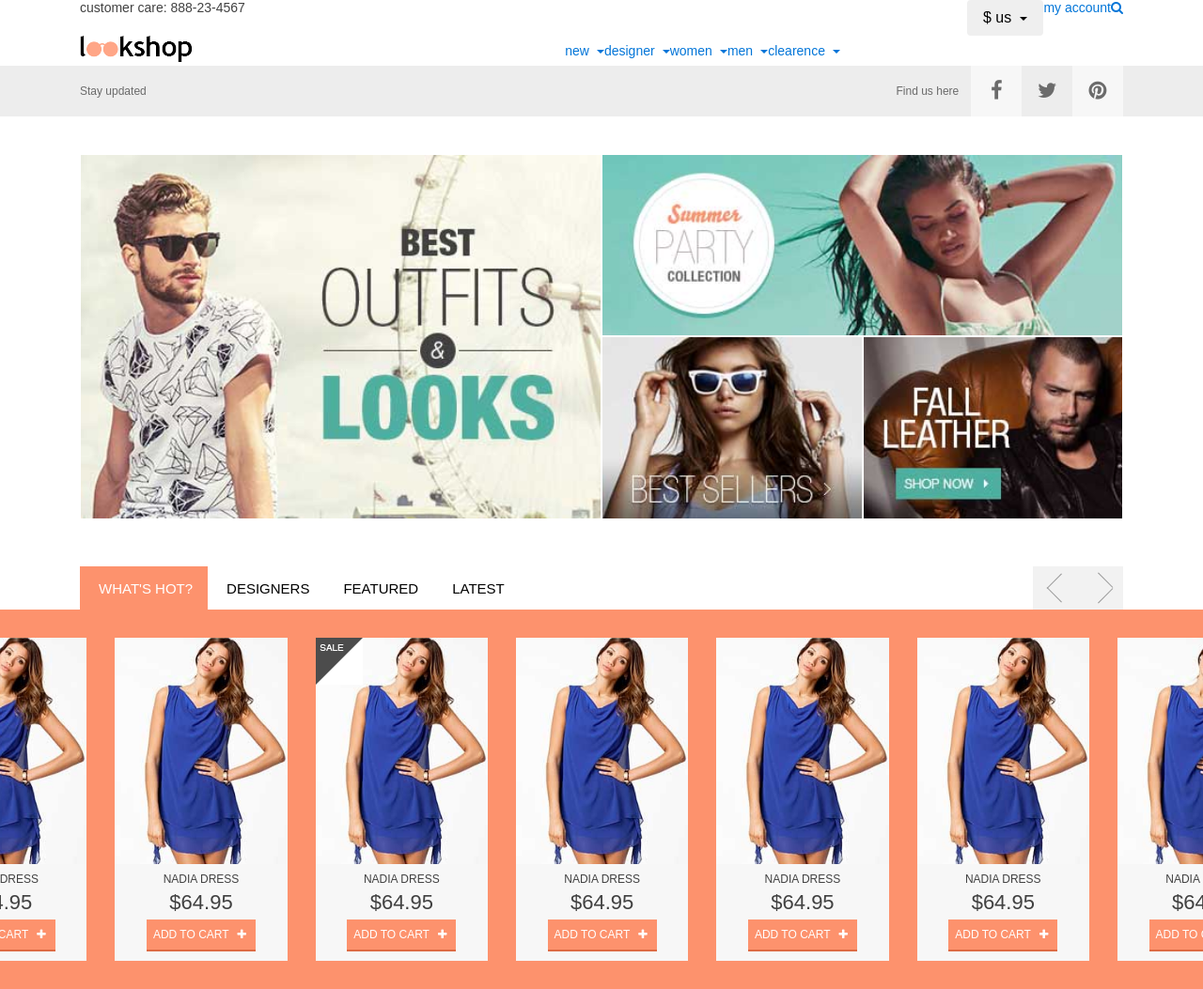
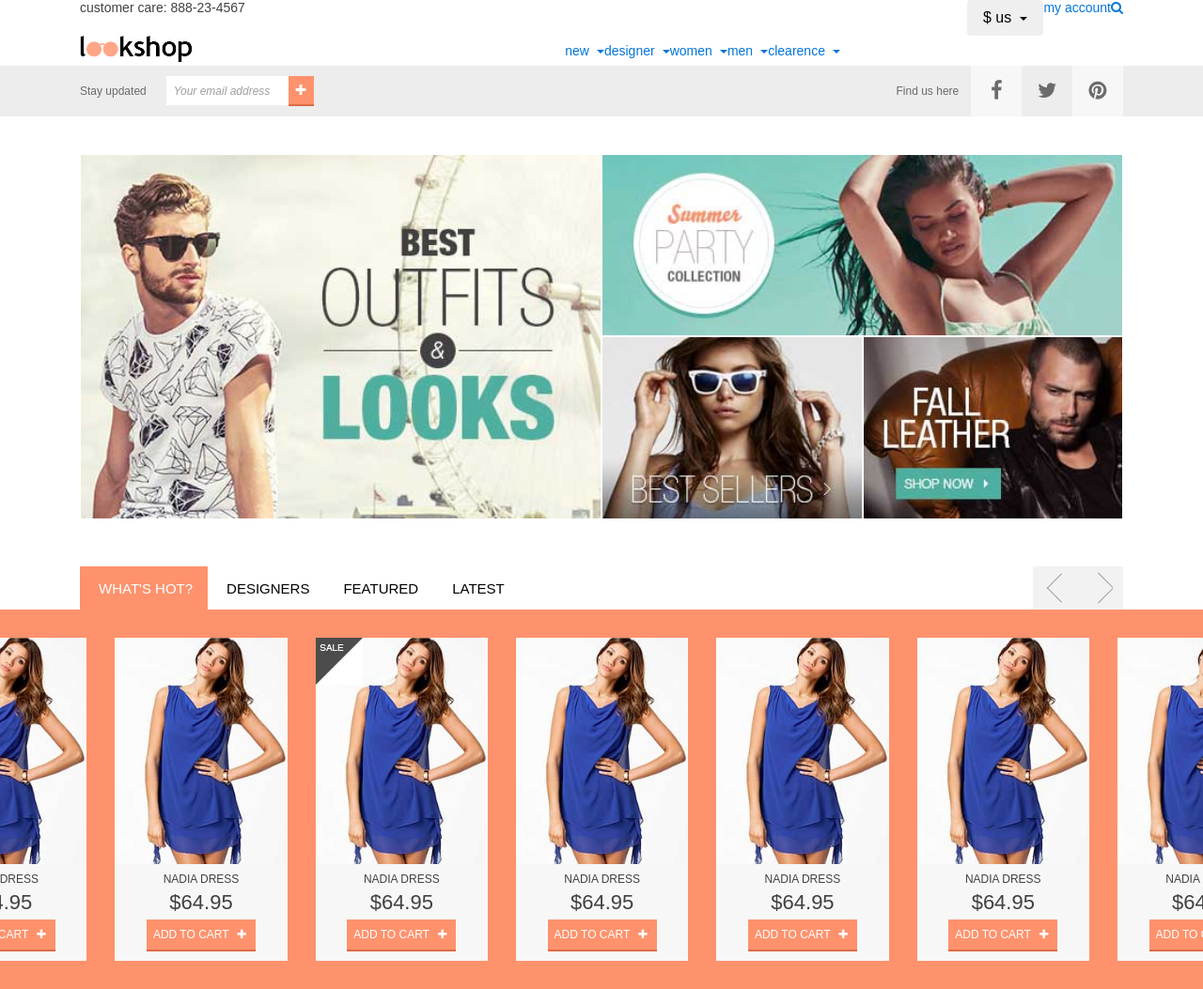
Before and after one commit to tirr0re/smile, a website: page app/index.html in a window 1280 px wide. Shown: the top 1053 px of the page at 94% size. Drawn offline with Linux system fonts and the light colour scheme.

Commit message:
add send email form

```diff
--- a/app/index.html
+++ b/app/index.html
@@ -95,7 +95,11 @@
       <div class="container">
         <div class="row">
           <div class="col-6">
-            <span class="span-for">Stay updated</span>
+            <form action="#" method="post" class="stay-updated">
+              <span class="span-for">Stay updated</span>
+              <input type="email" name="email" placeholder="Your email address">
+              <button type="submit" class="btn-coral"><i class="fa fa-plus" aria-hidden="true"></i></button>
+            </form>
           </div><!-- end col -->
 
           <div class="col-6 right-side">
--- a/app/js/scripts.js
+++ b/app/js/scripts.js
@@ -1,5 +1,5 @@
 $(document).ready(function(){
-    $(".products-slider").owlCarousel({
+   var owl =  $(".products-slider").owlCarousel({
         center: true,
         loop: true,
         responsiveClass:true,
@@ -46,15 +46,17 @@ $(document).ready(function(){
             }
         }
     });
+
+    document.getElementById('next-slide').addEventListener('click', function(){
+        owl.trigger('next.owl.carousel');
+    });
+
+    document.getElementById('prev-slide').addEventListener('click', function(){
+        owl.trigger('prev.owl.carousel');
+    });
+
 });
 
-document.getElementById('next-slide').addEventListener('click', function(){
-    $('.products-slider').trigger('next.owl.carousel');
-});
-
-document.getElementById('prev-slide').addEventListener('click', function(){
-    $('.products-slider').trigger('prev.owl.carousel');
-});
 
 function openSlider(evt, sliderName) {
     var i, tabcontent, tablinks;
--- a/app/less/style.less
+++ b/app/less/style.less
@@ -37,6 +37,36 @@ ul {
   .span-for {
     color: #6b6b6b;
     line-height: 54px;
+  }
+}
+
+.stay-updated {
+  input[type=email] {
+    width: 100%;
+    max-width: 130px;
+    padding: 7px 0px 8px 8px;
+    border: none;
+    &:focus {
+      outline: none;
+    }
+
+    &::placeholder {
+      font-size: 12px;
+      font-style: italic;
+      color: #9f9f9f;
+    }
+  }
+
+  button {
+    margin-left: -4px;
+    padding: 7px 8px;
+    border-left: none;
+    border-right: none;
+    border-top: none;
+    cursor: pointer;
+    &:focus {
+      outline: none;
+    }
   }
 }
 
@@ -245,7 +275,7 @@ ul {
     outline: none;
     cursor: pointer;
     padding: 16px 16px 14px 20px;
-    transition: 0.3s;
+    transition: background-color .3s ease-out, color .3s ease-out;
     font-size: 15px;
     text-transform: uppercase;
     &:hover {
```
Also changed, not shown: app/css/style.css.
